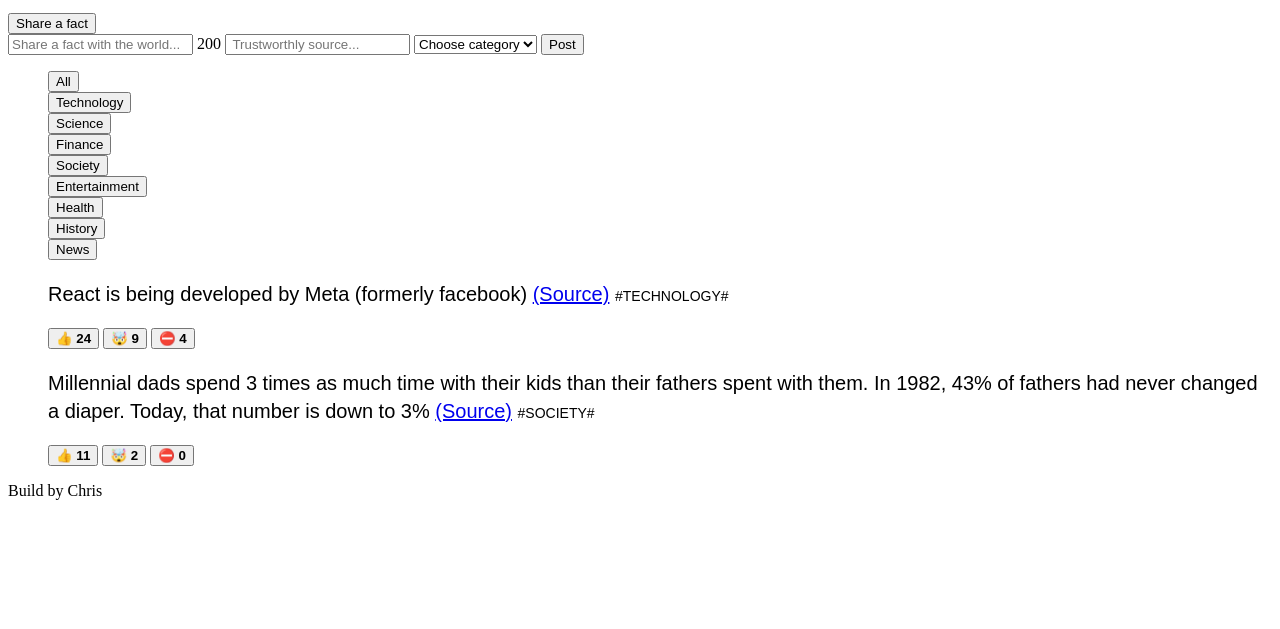
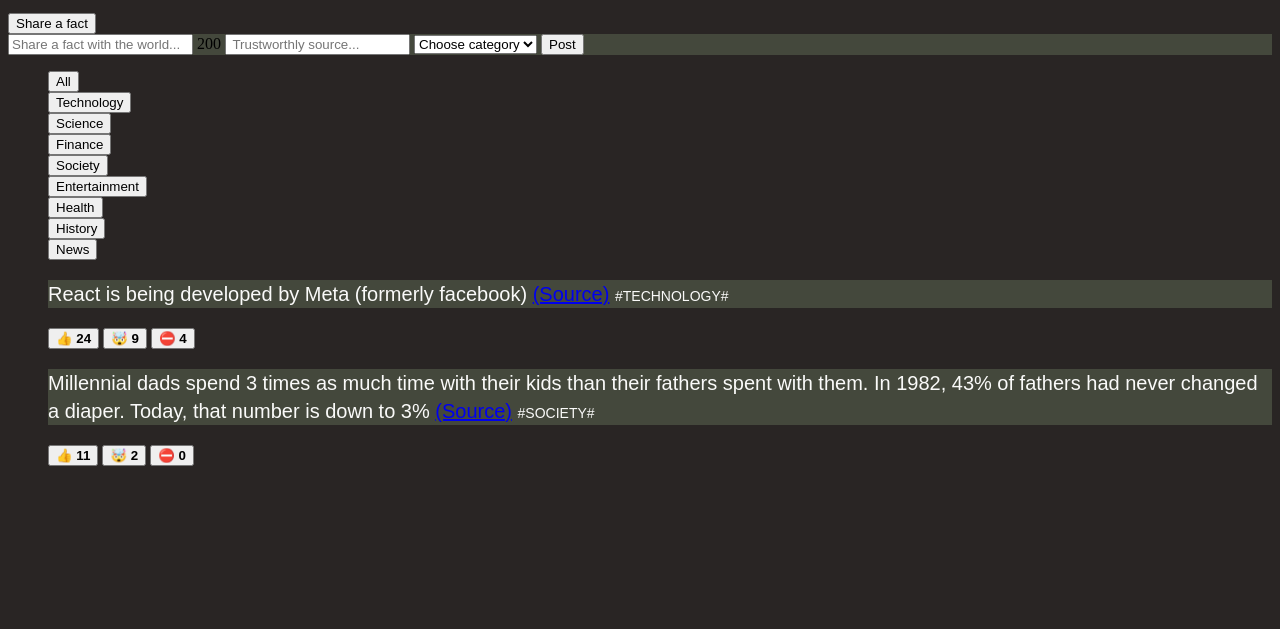
Before and after one commit to cmedeiros1130/Today-i-learned, a plain HTML site: page index.html in a window 1280 px wide. Shown: the part 171-800 px from the top of the page. Drawn offline with Linux system fonts and the light colour scheme; a web font is replaced by a local one.

Commit message:
working with color

```diff
--- a/index.html
+++ b/index.html
@@ -25,7 +25,7 @@
       <button>Share a fact</button>
     </header>
 
-    <form>
+    <form class="fact-form">
       <input type="text" placeholder="Share a fact with the world..." />
       <span>200</span>
       <input type="text" placeholder=" Trustworthly source... " />
@@ -85,7 +85,6 @@
             </div>
           </li>
         </ul>
-        <p>Build by Chris</p>
       </section>
     </main>
   </body>
--- a/styles.css
+++ b/styles.css
@@ -1,14 +1,25 @@
+body {
+  background-color: #292524;
+}
+
+.fact-form {
+  background-color: #44483c;
+}
+
 h1 {
   font-size: 42px;
   text-transform: uppercase;
   text-align: center;
   font-family: "Coiny", sans-serif;
+  color: #932b8a;
 }
 
 .fact {
   font-size: 20px;
   line-height: 1.4;
   font-family: "Sono", sans-serif;
+  color: #fafaf9;
+  background-color: #44483c;
 }
 
 .tag {
```
